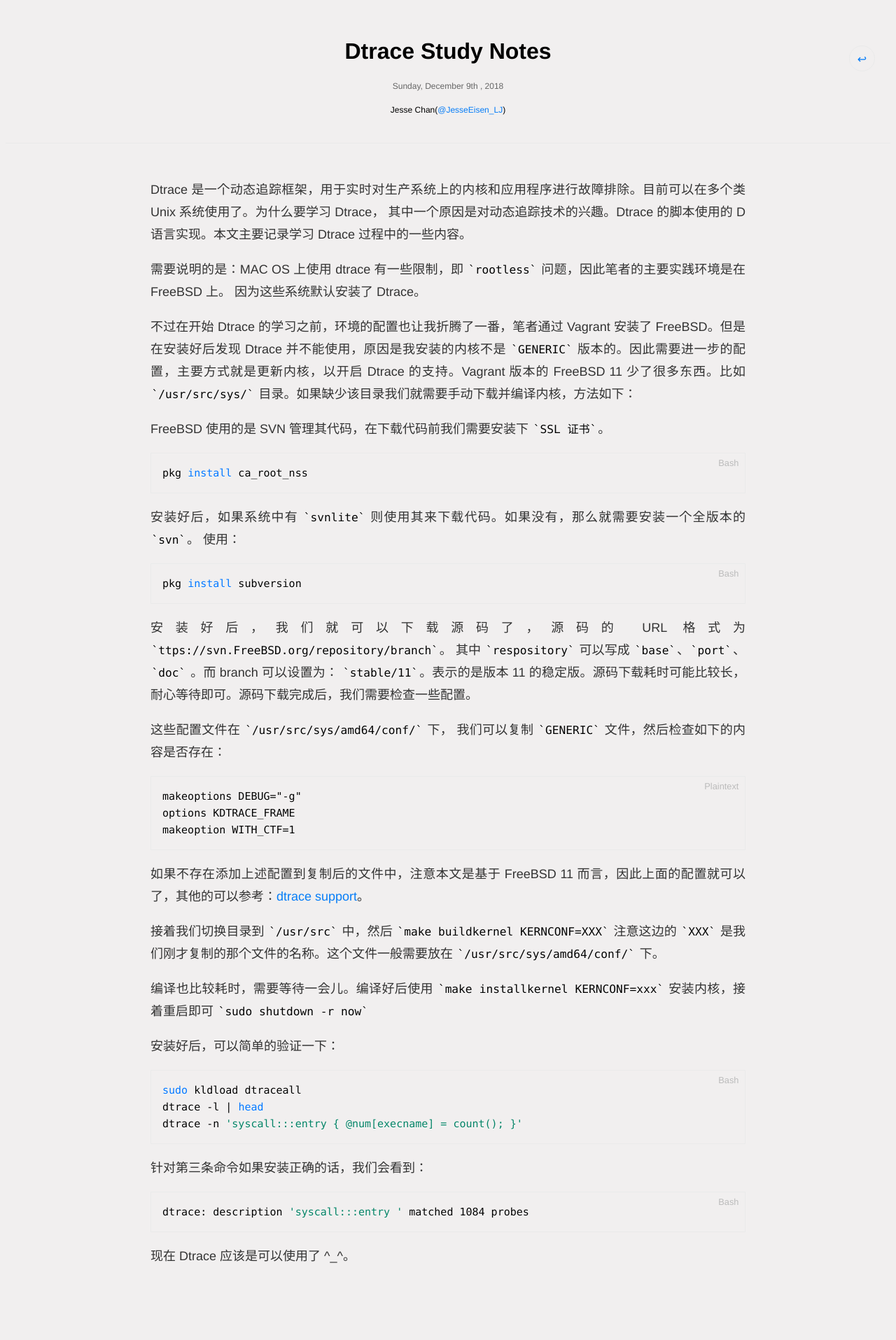
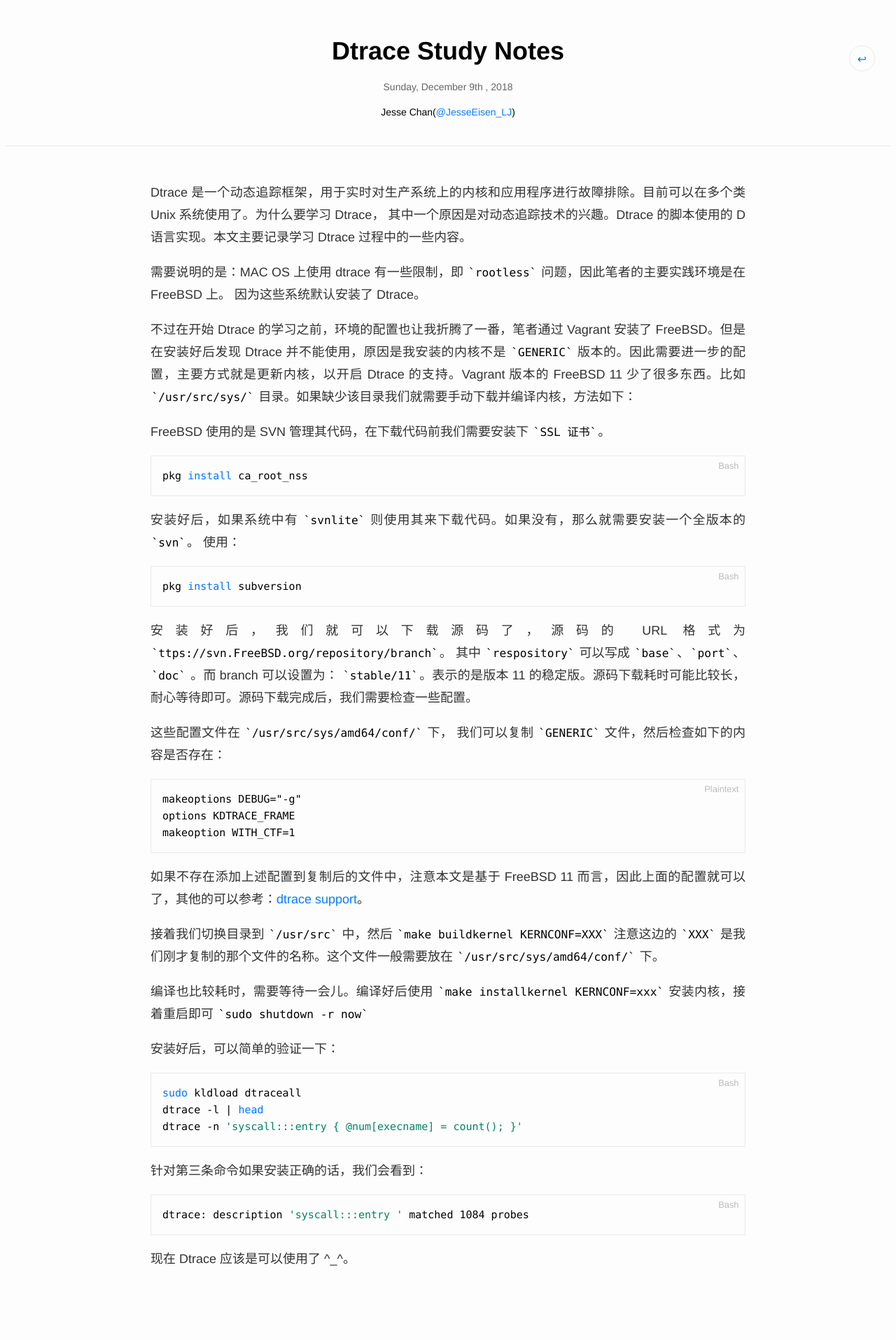
Before and after one commit to JesseEisen/JesseEisen.github.io, a Jekyll site: the page built from _posts/2018-12-09-dtrace.md, in a window 1280 px wide. Shown: the whole page at 70% size. Built offline with Jekyll 4.4.1, drawn with Linux system fonts in a browser that asks for light colours.

Commit message:
change some color

```diff
--- a/css/newpost.css
+++ b/css/newpost.css
@@ -5,7 +5,7 @@
 
 html {
     color:#333;
-    background: #f1efef;
+    background: #fdfdfd;
     font-family: 'PingFang HK',Helvetica,Arial,sans-serif;
 }
 
@@ -25,7 +25,7 @@ html {
 .post-title {
     color: #000;
     font-weight: 600;
-    font-size: 32px;
+    font-size: 36px;
     max-width: 900px;
     text-align: center;
     padding-left: 20px;
@@ -36,7 +36,7 @@ html {
 
 .post-date {
     color: #666666;
-    font-size: 12px;
+    font-size: 14px;
     text-align: center;
     margin: 20px 0 20px;
 }
@@ -47,7 +47,7 @@ html {
     text-align: center;
     vertical-align: top;
     color: rgb(0, 0, 0);
-    font-size: 12px;
+    font-size: 14px;
 }
 
 .separator {
--- a/css/prism.css
+++ b/css/prism.css
@@ -57,7 +57,7 @@ pre[class*="language-"] {
 
 :not(pre) > code[class*="language-"],
 pre[class*="language-"] {
-	background:#f1efef;
+	background:#fdfdfd;
 }
 
 /* Inline code */
```
